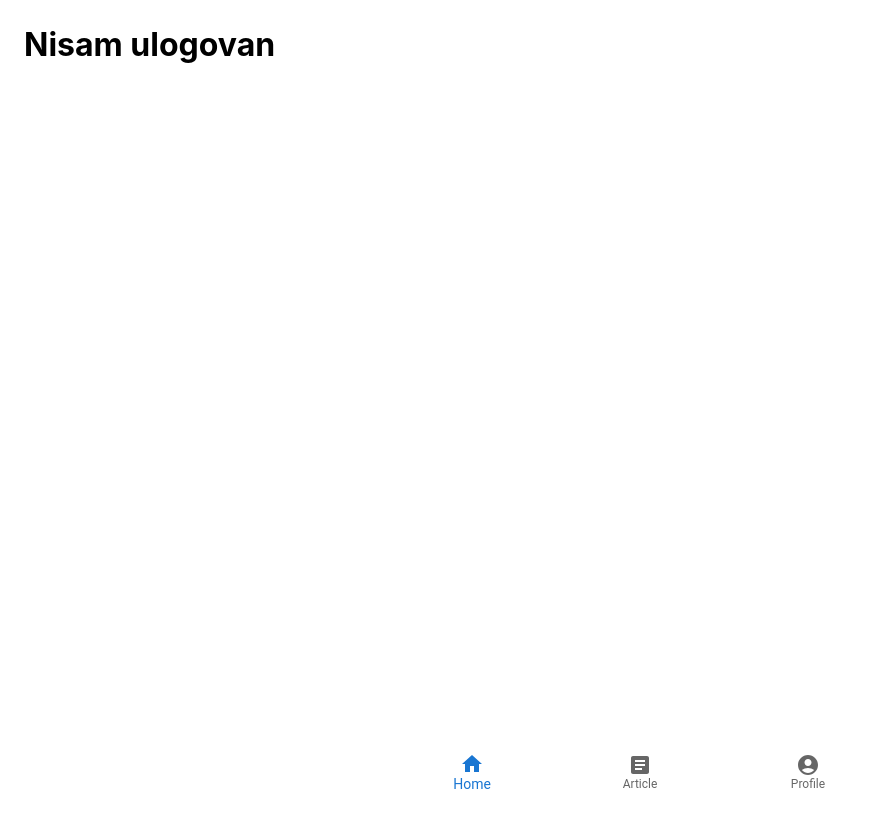
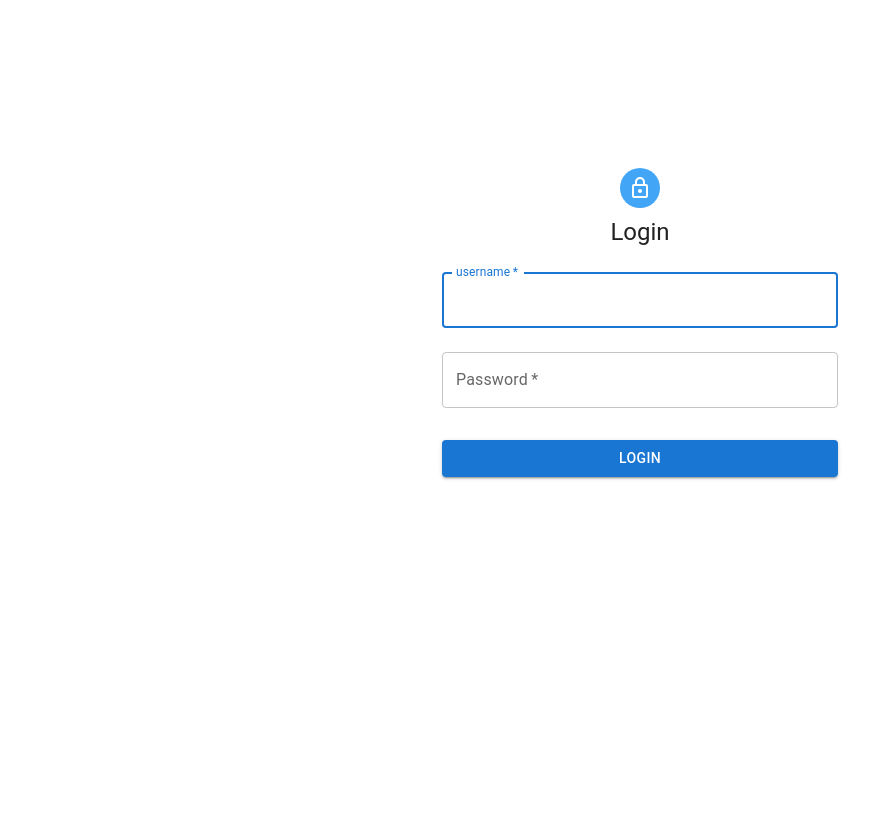
Before and after one commit to DzejlanRedzepefendic/parfum-client, a React (Vite) app: page /login in a window 1280 px wide. Shown: the top 828 px of the page, without its empty margins (0-876 px from the left). Before the commit the page ends 800 px from the top, so only its background shows below. Built offline with nearby package versions, Linux system fonts and the light colour scheme.

Commit message:
added login page

```diff
--- a/src/context/AuthContext.tsx
+++ b/src/context/AuthContext.tsx
@@ -9,7 +9,7 @@ interface AuthContextType {
 const AuthContext = createContext<AuthContextType | undefined>(undefined);
 
 export const AuthProvider: React.FC<{ children: ReactNode }> = ({ children }) => {
-  const [isLoggedIn, setIsLoggedIn] = useState(true);
+  const [isLoggedIn, setIsLoggedIn] = useState(false);
 
 
   const login = () => setIsLoggedIn(true);
--- a/src/index.css
+++ b/src/index.css
@@ -17,5 +17,5 @@ body {
   margin: 0;
   display: flex;
   place-items: center;
-  max-width: 750px;
+  justify-content: center;
 }
--- /dev/null
+++ b/src/pages/Login.tsx
@@ -0,0 +1,87 @@
+import { LockOutlined } from "@mui/icons-material";
+import {
+  Container,
+  CssBaseline,
+  Box,
+  Avatar,
+  Typography,
+  TextField,
+  Button,
+} from "@mui/material";
+import { useState } from "react";
+import { useAuth } from "../context/AuthContext";
+import { useNavigate } from "react-router-dom";
+
+const Login = () => {
+  const [username, setUsername] = useState("");
+  const [password, setPassword] = useState("");
+  const navigate = useNavigate();
+  const { login } = useAuth();
+
+  const handleLogin = () => {
+    // TUDU: Implement login logic
+    login();
+    if(true){
+        navigate("/home")
+    }
+  };
+
+  return (
+    <>
+      <Container maxWidth="xs">
+        <CssBaseline />
+        <Box
+          sx={{
+            mt: 20,
+            display: "flex",
+            flexDirection: "column",
+            alignItems: "center",
+          }}
+        >
+          <Avatar sx={{ m: 1, bgcolor: "primary.light" }}>
+            <LockOutlined />
+          </Avatar>
+          <Typography variant="h5">Login</Typography>
+          <Box sx={{ mt: 1 }}>
+            <TextField
+              margin="normal"
+              required
+              fullWidth
+              id="username"
+              label="username"
+              name="username"
+              autoFocus
+              value={username}
+              onChange={(e) => setUsername(e.target.value)}
+            />
+
+            <TextField
+              margin="normal"
+              required
+              fullWidth
+              id="password"
+              name="password"
+              label="Password"
+              type="password"
+              value={password}
+              onChange={(e) => {
+                setPassword(e.target.value);
+              }}
+            />
+
+            <Button
+              fullWidth
+              variant="contained"
+              sx={{ mt: 3, mb: 2 }}
+              onClick={handleLogin}
+            >
+              Login
+            </Button>
+          </Box>
+        </Box>
+      </Container>
+    </>
+  );
+};
+
+export default Login;
--- a/src/routes/AppRoute.tsx
+++ b/src/routes/AppRoute.tsx
@@ -7,18 +7,19 @@ import BottomNavBar from '../components/BottomNavBar';
 import { Home } from '../pages/Home';
 import { Article } from '../pages/Article';
 import { Profile } from '../pages/Profile';
+import Login from '../pages/Login';
 
 const AppRoute: React.FC = () => {
 
     const { isLoggedIn } = useAuth();
-    const shouldShowBottomNavBar = !['/home'].includes(location.pathname);
+    const notShow = ['/login'].includes(location.pathname);
 
 
   return (
-    <Container maxWidth="sm" style={{ paddingBottom: shouldShowBottomNavBar ? '56px' : '0' }}>
+    <Container sx={{minHeight:'100vh'}} maxWidth="sm" style={{ paddingBottom: notShow ? '56px' : '0' }}>
         <Routes>
         <Route path="/login" element={
-            <h1>Nisam ulogovan</h1>
+            <Login/>
         } />
       <Route
         path="/home"
@@ -50,7 +51,7 @@ const AppRoute: React.FC = () => {
       />
       <Route path="*" element={<Navigate to="/" />} />
         </Routes>
-        <BottomNavBar />
+      {!notShow  &&  <BottomNavBar />}
     </Container>
   );
 };
```
